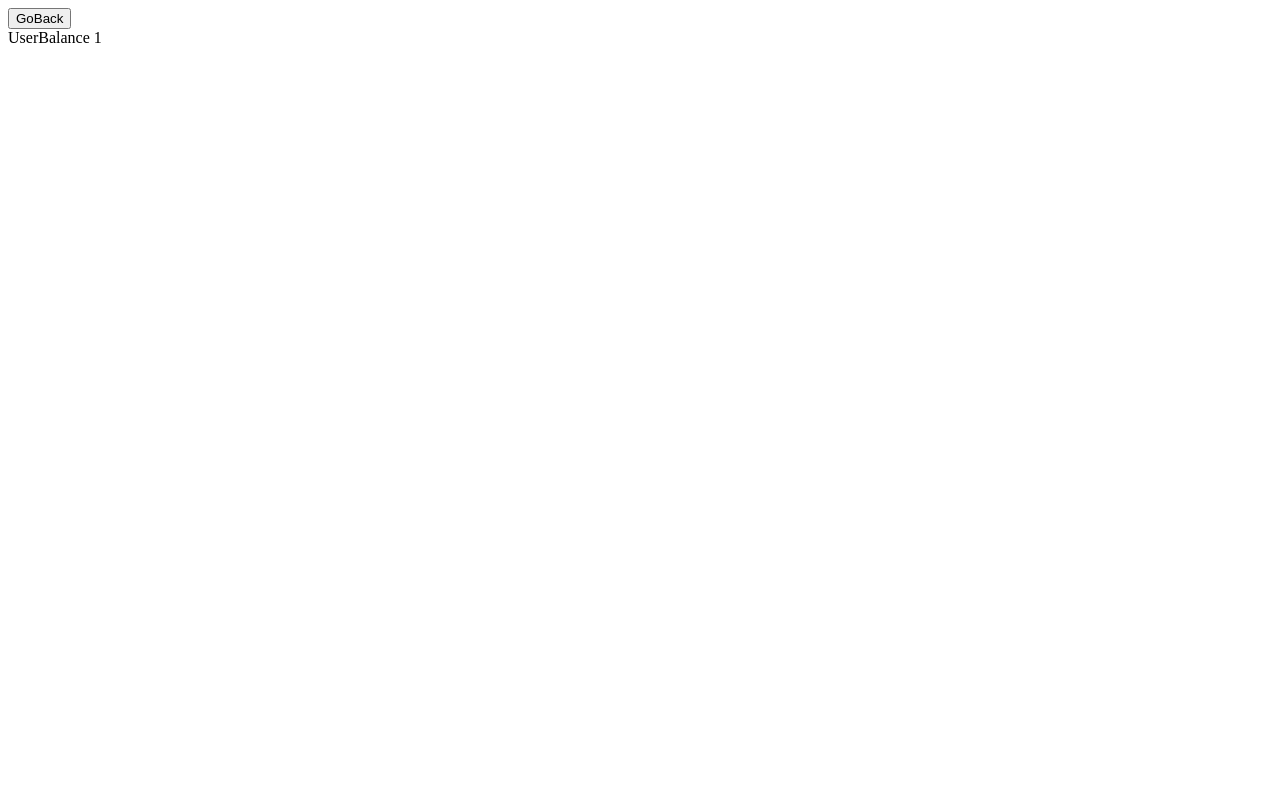
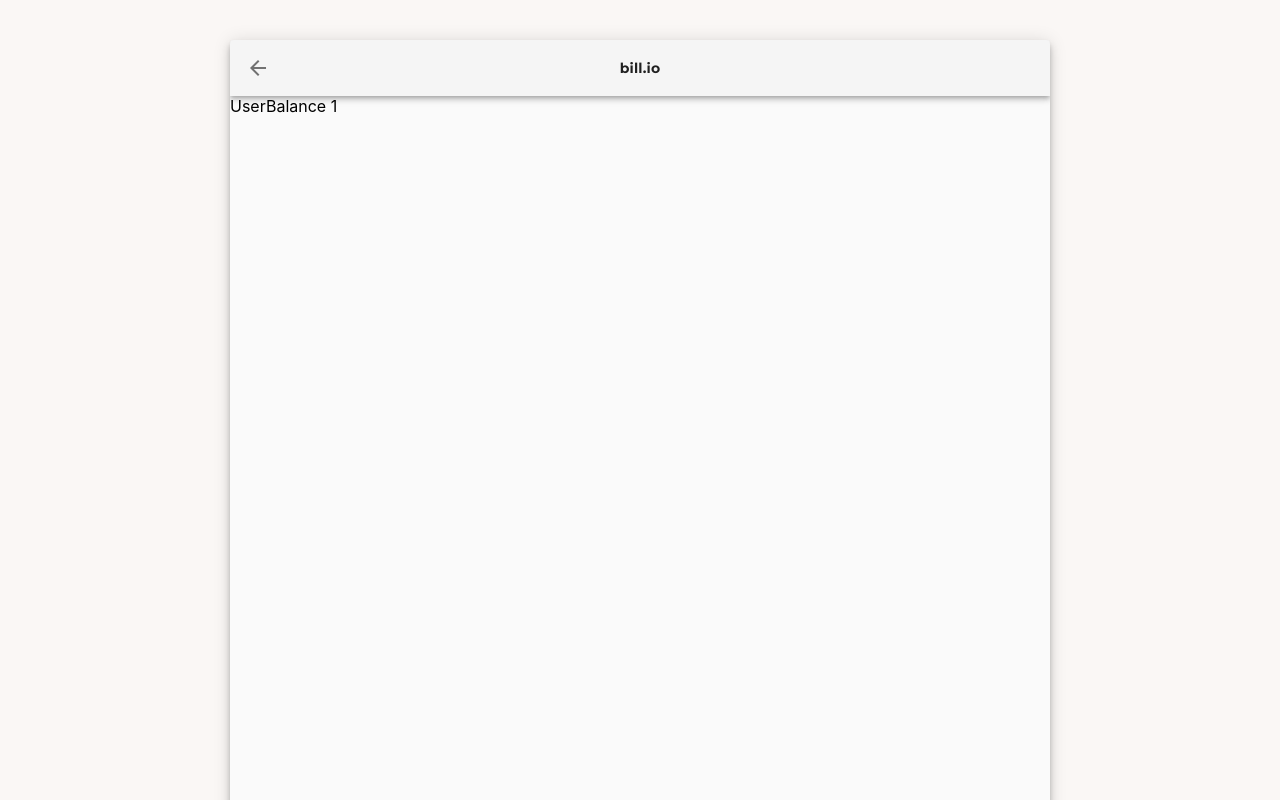
Before and after one commit to duffleit/nobtio_prototype, a React (Create React App) app: page /1/balances/1 in a window 1280 px wide. Shown: the top 800 px of the page. Built offline with nearby package versions, Linux system fonts and the light colour scheme.

Commit message:
Add initial AppBar

```diff
--- a/package.json
+++ b/package.json
@@ -3,6 +3,7 @@
   "version": "0.1.0",
   "private": true,
   "dependencies": {
+    "@material-ui/core": "^3.4.0",
     "react": "^16.6.0",
     "react-dom": "^16.6.0",
     "react-redux": "^5.1.0",
--- a/public/index.html
+++ b/public/index.html
@@ -3,6 +3,8 @@
   <head>
     <meta charset="utf-8">
     <link rel="shortcut icon" href="%PUBLIC_URL%/favicon.ico">
+    <link rel="stylesheet" href="https://fonts.googleapis.com/icon?family=Material+Icons|Montserrat:700">
+
     <meta name="viewport" content="width=device-width, initial-scale=1, shrink-to-fit=no">
     <meta name="theme-color" content="#000000">
     <!--
@@ -20,6 +22,7 @@
       Learn how to configure a non-root public URL by running `npm run build`.
     -->
     <title>React App</title>
+
   </head>
   <body>
     <noscript>
--- a/src/App.js
+++ b/src/App.js
@@ -1,12 +1,15 @@
 import React from 'react';
-import { Switch, Route } from 'react-router-dom';
-import AppContainer from './container/AppContainer';
+import { Switch, Route, Redirect } from 'react-router-dom';
+import AppContainer from './container/AppContainer/AppContainer';
 import BillPage from './pages/bill/BillPage';
 import BalancesPage from './pages/balances/BalancesPage';
 import UserBalancePage from './pages/userBalance/UserBalancePage';
 import DashboardPage from './pages/dashboard/DashboardPage';
+import { MuiThemeProvider } from '@material-ui/core/styles';
+import muiTheme from './styles/muitheme';
 
 export default () => (
+  <MuiThemeProvider theme={muiTheme}>
     <Route
       path="/:billGroupId"
       render={props => {
@@ -15,11 +18,13 @@ export default () => (
             <Switch>
               <Route exact path="/:billGroupId/bill" component={BillPage} />
               <Route exact path="/:billGroupId/balances" component={BalancesPage} />
-            <Route path="/:billGroupId/balances/:userId" component={UserBalancePage} />
+              <Route exact path="/:billGroupId/balances/:userId" component={UserBalancePage} />
               <Route exact path="/:billGroupId" component={DashboardPage} />
+              <Redirect to="/:billGroupId" />
             </Switch>
           </AppContainer>
         );
       }}
     />
+  </MuiThemeProvider>
 );
--- a/src/container/AppContainer.js
+++ b/src/container/AppContainer/AppContainer.js
@@ -1,6 +1,8 @@
 import React, { Component } from 'react';
 import { connect } from 'react-redux';
-import { loadBillGroup } from '../store/actions';
+import { loadBillGroup } from '../../store/actions';
+import Frame from './components/Frame';
+import AppBar from './components/AppBar';
 
 class AppContainer extends Component {
   componentDidMount() {
@@ -10,20 +12,12 @@ class AppContainer extends Component {
 
   render() {
     const props = this.props;
-    const history = this.props.history;
-
-    let currentLocation = this.props.history.location.pathname;
-    const isOnRootLevel = (currentLocation.split('/')[2] || '').length > 0;
-
-    return props.isLoading ? (
-      <div>loading...</div>
-    ) : (
-      <div>
-        <button disabled={!isOnRootLevel} onClick={() => history.goBack()}>
-          GoBack
-        </button>
-        {props.children}
-      </div>
+    return (
+      <Frame>
+        <AppBar history={props.history} />
+        {props.isLoading ? <div>loading...</div> : <div>{props.children}</div>}
+        <div style={{ height: '10000px' }} />
+      </Frame>
     );
   }
 }
--- /dev/null
+++ b/src/container/AppContainer/components/AppBar.js
@@ -0,0 +1,47 @@
+import React from 'react';
+import { withStyles } from '@material-ui/core/styles';
+import Toolbar from '@material-ui/core/Toolbar';
+import AppBar from '@material-ui/core/AppBar';
+import Typography from '@material-ui/core/Typography';
+import IconButtonPlaceHolder from './IconButtonPlaceHolder';
+import BackButton from './BackButton';
+
+const StyledAppBar = withStyles(theme => ({
+  root: {
+    [theme.breakpoints.up('md')]: {
+      position: 'static',
+    },
+  },
+}))(AppBar);
+
+const styles = theme => ({
+  toolbar: {
+    justifyContent: 'center',
+  },
+  label: {
+    flexGrow: 2,
+    textAlign: 'center',
+    fontFamily: "'Montserrat', 'sans-serif'",
+  },
+  spacer: {
+    ...theme.mixins.toolbar,
+    [theme.breakpoints.up('md')]: {
+      display: 'none',
+    },
+  },
+});
+
+const component = ({ classes, history }) => (
+  <div>
+    <StyledAppBar position="fixed" color="default" variant="regular">
+      <Toolbar>
+        <BackButton history={history} />
+        <Typography className={classes.label}>bill.io</Typography>
+        <IconButtonPlaceHolder />
+      </Toolbar>
+    </StyledAppBar>
+    <div className={classes.spacer} />
+  </div>
+);
+
+export default withStyles(styles)(component);
--- /dev/null
+++ b/src/container/AppContainer/components/BackButton.js
@@ -0,0 +1,40 @@
+import React from 'react';
+import IconButton from '@material-ui/core/IconButton/IconButton';
+import Icon from '@material-ui/core/Icon/Icon';
+import IconButtonPlaceHolder from './IconButtonPlaceHolder';
+import { withStyles } from '@material-ui/core';
+
+const canGoBack = history => {
+  if (!history) return;
+  let currentPath = history.location.pathname;
+  const subPath = currentPath.split('/')[2] || null;
+
+  return subPath != null;
+};
+
+const goBack = history => {
+  let currentPath = history.location.pathname;
+  const subPathes = currentPath.split('/');
+  subPathes.pop();
+  const newPath = subPathes.join('/');
+  history.push(newPath);
+};
+
+const styles = {
+  button: {
+    marginLeft: -12,
+    marginRight: 20,
+  },
+};
+
+const backButton = ({ classes, history }) => {
+  return canGoBack(history) ? (
+    <IconButton className={classes.button} onClick={() => goBack(history)} aria-label="Back">
+      <Icon>arrow_back</Icon>
+    </IconButton>
+  ) : (
+    <IconButtonPlaceHolder />
+  );
+};
+
+export default withStyles(styles)(backButton);
--- /dev/null
+++ b/src/container/AppContainer/components/Frame.js
@@ -0,0 +1,19 @@
+import React from 'react';
+import { withStyles } from '@material-ui/core/styles';
+
+const styles = theme => ({
+  container: {
+    maxWidth: theme.breakpoints.values.md,
+    background: theme.palette.background.default,
+
+    [theme.breakpoints.up('md')]: {
+      margin: '40px auto',
+      boxShadow: theme.shadows[6],
+      borderRadius: theme.shape.borderRadius,
+      overflow: 'hidden',
+    },
+  },
+});
+const component = ({ classes, children }) => <div className={classes.container}>{children}</div>;
+
+export default withStyles(styles)(component);
--- /dev/null
+++ b/src/container/AppContainer/components/IconButtonPlaceHolder.js
@@ -0,0 +1,16 @@
+import React from 'react';
+import { withStyles } from '@material-ui/core';
+import IconButton from '@material-ui/core/IconButton/IconButton';
+import Icon from '@material-ui/core/Icon/Icon';
+
+export default withStyles({
+  root: {
+    marginLeft: -12,
+    marginRight: 20,
+    visibility: 'hidden',
+  },
+})(({ classes }) => (
+  <IconButton className={classes.root} disabled={true} color="inherit">
+    <Icon>arrow_back</Icon>
+  </IconButton>
+));
--- a/src/index.css
+++ b/src/index.css
@@ -6,6 +6,7 @@ body {
     sans-serif;
   -webkit-font-smoothing: antialiased;
   -moz-osx-font-smoothing: grayscale;
+  background-color: #FAF7F5;
 }
 
 code {
--- a/src/index.js
+++ b/src/index.js
@@ -3,6 +3,7 @@ import ReactDOM from 'react-dom';
 import App from './App';
 import { BrowserRouter } from 'react-router-dom';
 import Provider from 'react-redux/es/components/Provider';
+import './index.css';
 import configureStore from './store/store';
 
 ReactDOM.render(
--- /dev/null
+++ b/src/styles/muitheme.js
@@ -0,0 +1,26 @@
+import { createMuiTheme } from '@material-ui/core/styles';
+
+let palette = createMuiTheme({
+  palette: {
+    type: 'light',
+    primary: {
+      main: '#34ACA1',
+    },
+    secondary: {
+      main: '#123456',
+    },
+  },
+  breakpoints: {
+    values: {
+      md: 820,
+    },
+  },
+  typography: {
+    useNextVariants: true,
+  },
+});
+
+// eslint-disable-next-line no-console
+console.log('palette', palette);
+
+export default palette;
```
Also changed, not shown: 1 other file (tests, documents, lock files or other folders). Lines whose indentation alone changed are shown as unchanged.
